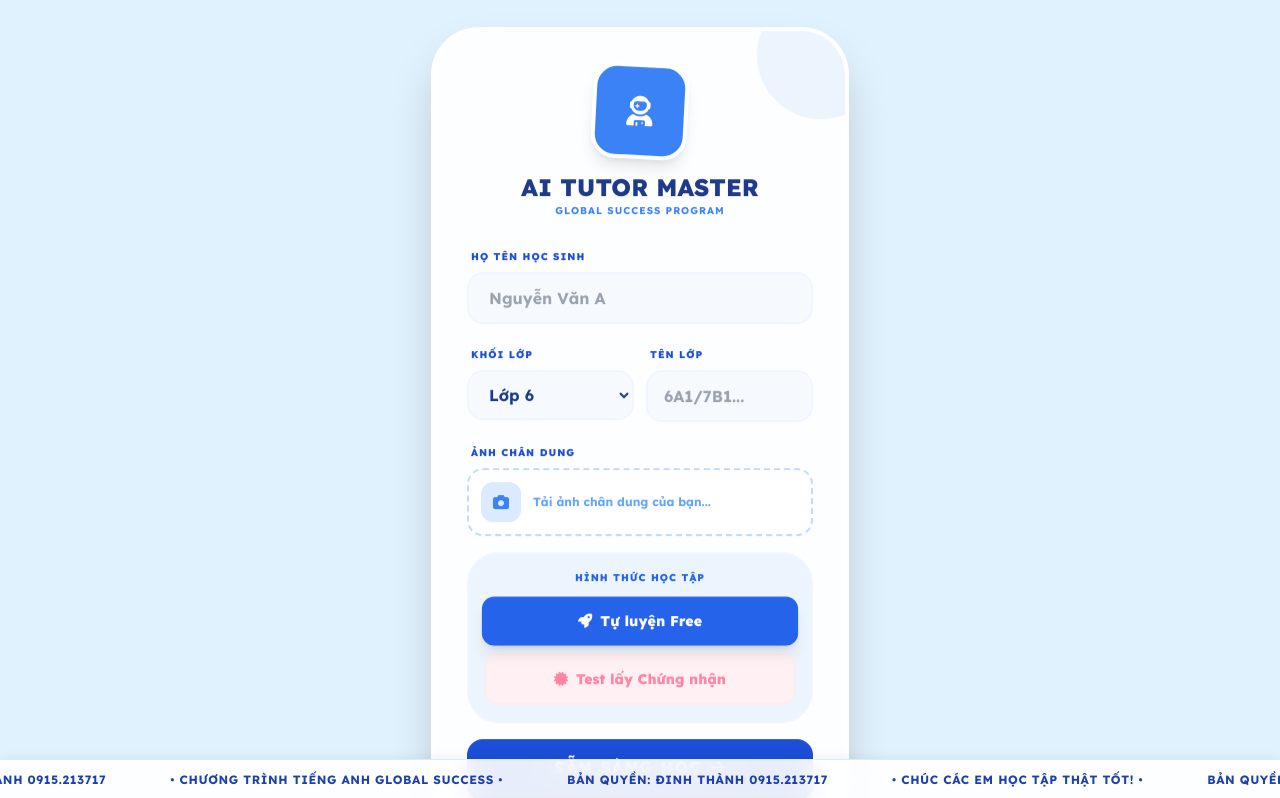
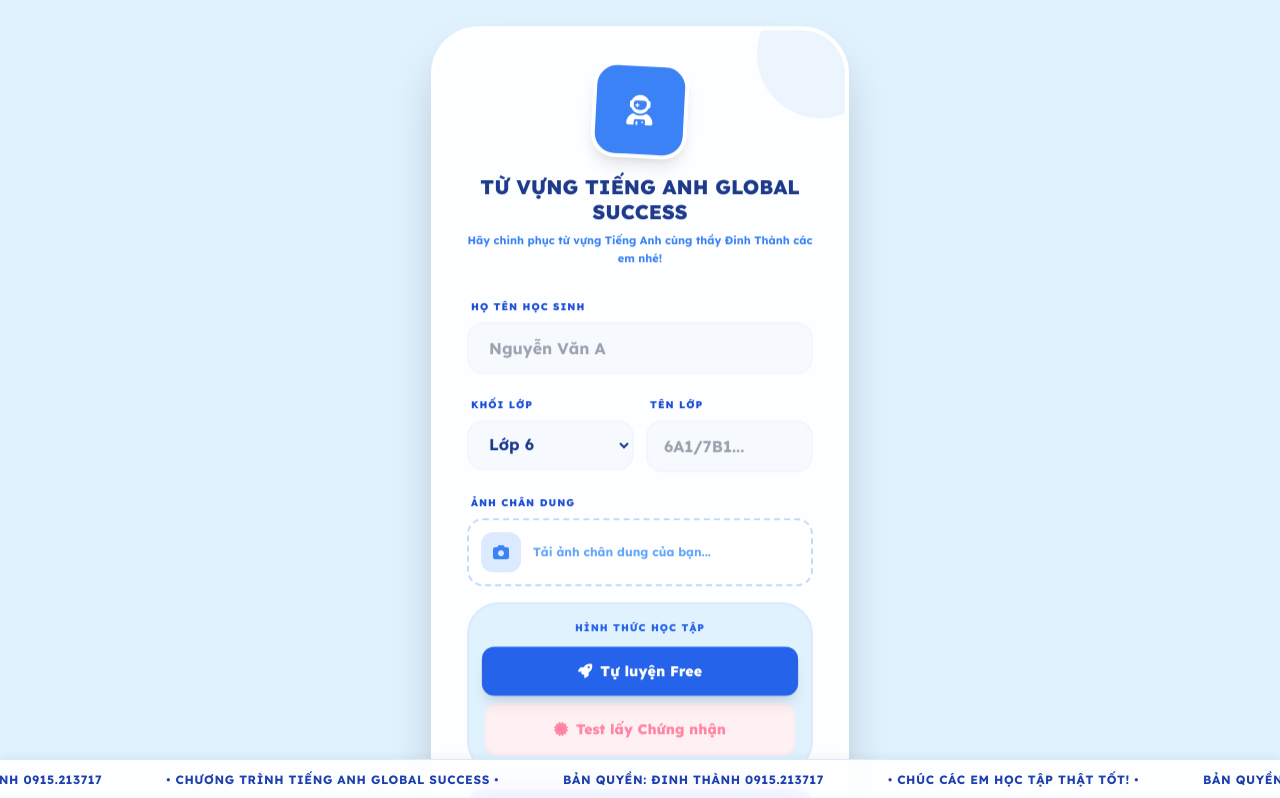
Before and after one commit to quangcaodongyen-sketch/T-V-ng-Global, a React (Vite) app: page / in a window 1280 px wide. Shown: the top 798 px of the page. Built offline with nearby package versions, Linux system fonts and the light colour scheme.

Commit message:
feat: Update UI and fix game logic
Refines the login screen's branding and welcome message to be more engaging. Addresses a critical bug in the game engine where gameplay could proceed with incomplete question data, leading to potential errors.

```diff
--- a/components/GameEngine.tsx
+++ b/components/GameEngine.tsx
@@ -122,7 +122,9 @@ const GameEngine: React.FC<GameEngineProps> = ({ unit, mode, onFinish }) => {
   }, [stage, generateStageQuestions]);
 
   const handleAnswer = (answer: string) => {
-    if (feedback || !questions[currentIndex]) return;
+    // Critical fix: prevent execution if questions are not ready
+    if (feedback || questions.length === 0 || !questions[currentIndex]) return;
+
     const currentQ = questions[currentIndex];
     const isCorrect = answer.toLowerCase().trim() === (currentQ.answer as string).toLowerCase().trim();
     const vocabItem = unit.vocab.find(v => v.word === currentQ.word);
@@ -170,7 +172,7 @@ const GameEngine: React.FC<GameEngineProps> = ({ unit, mode, onFinish }) => {
     return (
       <div className="flex flex-col items-center justify-center p-10 glass-panel rounded-3xl animate-pulse">
         <div className="w-12 h-12 border-4 border-blue-500 border-t-transparent rounded-full animate-spin mb-4"></div>
-        <p className="font-bold text-blue-900">Chuẩn bị thử thách...</p>
+        <p className="font-bold text-blue-900">Đang tạo thử thách...</p>
       </div>
     );
   }
--- a/components/LoginScreen.tsx
+++ b/components/LoginScreen.tsx
@@ -46,8 +46,8 @@ const LoginScreen: React.FC<LoginScreenProps> = ({ onLogin }) => {
               <i className="fa-solid fa-user-astronaut"></i>
             )}
           </div>
-          <h1 className="text-2xl font-black text-blue-900 mb-1 leading-none">AI TUTOR MASTER</h1>
-          <p className="text-blue-500 font-bold text-[10px] tracking-widest uppercase">Global Success Program</p>
+          <h1 className="text-xl font-black text-blue-900 mb-2 leading-tight uppercase">TỪ VỰNG TIẾNG ANH GLOBAL SUCCESS</h1>
+          <p className="text-blue-500 font-bold text-[11px] leading-relaxed">Hãy chinh phục từ vựng Tiếng Anh cùng thầy Đinh Thành các em nhé!</p>
         </div>
 
         <form onSubmit={handleSubmit} className="space-y-4 relative z-10">
@@ -99,7 +99,7 @@ const LoginScreen: React.FC<LoginScreenProps> = ({ onLogin }) => {
             </label>
           </div>
 
-          <div className="p-4 bg-blue-100/50 rounded-[2rem] border-2 border-blue-50 space-y-3 mt-2">
+          <div className="p-4 bg-[#e0f2fe] rounded-[2rem] border-2 border-blue-100 space-y-3 mt-2">
             <label className="text-[10px] font-black text-blue-600 uppercase tracking-widest block text-center">Hình thức học tập</label>
             <div className="flex flex-col gap-2">
               <button
@@ -125,7 +125,7 @@ const LoginScreen: React.FC<LoginScreenProps> = ({ onLogin }) => {
             type="submit"
             className="w-full bg-blue-700 text-white font-black py-4 rounded-2xl shadow-[0_6px_0_#1e3a8a] active:shadow-none active:translate-y-[6px] transition-all uppercase tracking-widest mt-2 flex items-center justify-center gap-2"
           >
-            Sẵn sàng học <i className="fa-solid fa-arrow-right"></i>
+            Bắt đầu học <i className="fa-solid fa-arrow-right"></i>
           </button>
         </form>
       </div>
```
